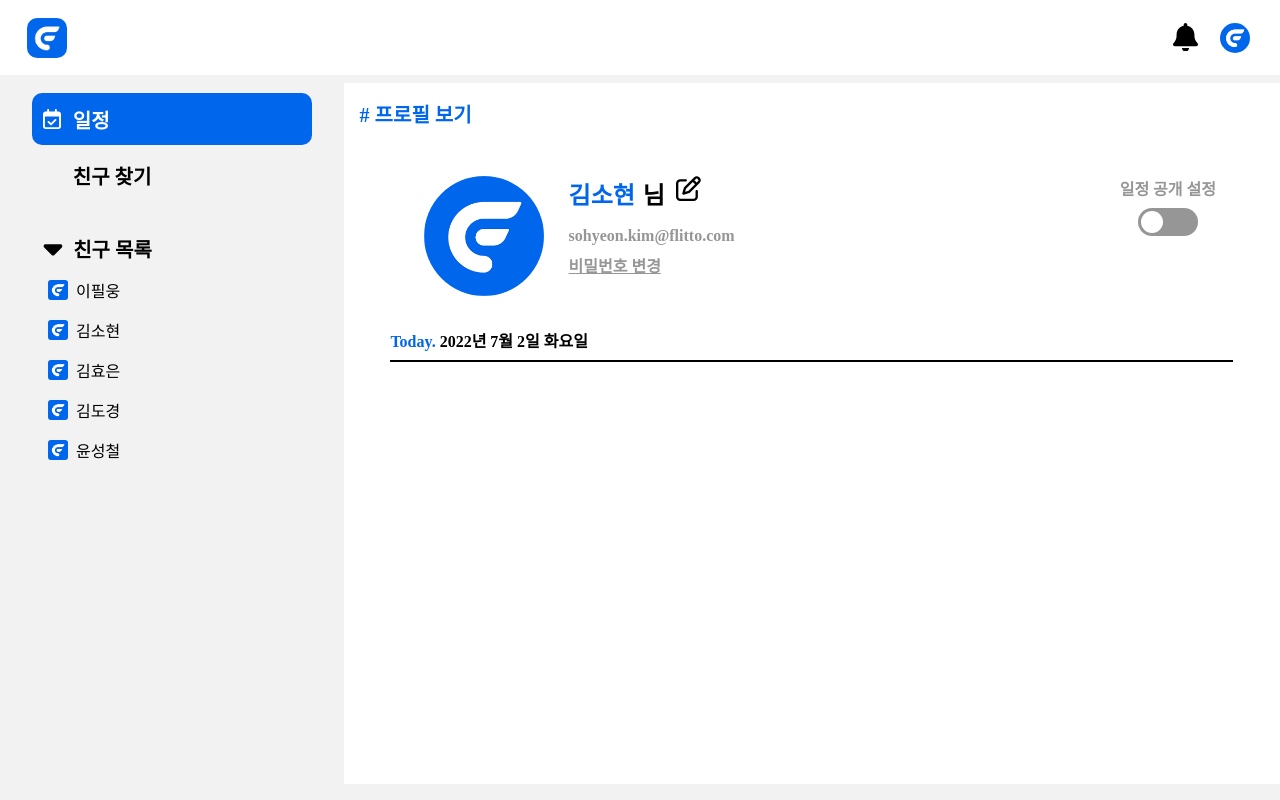
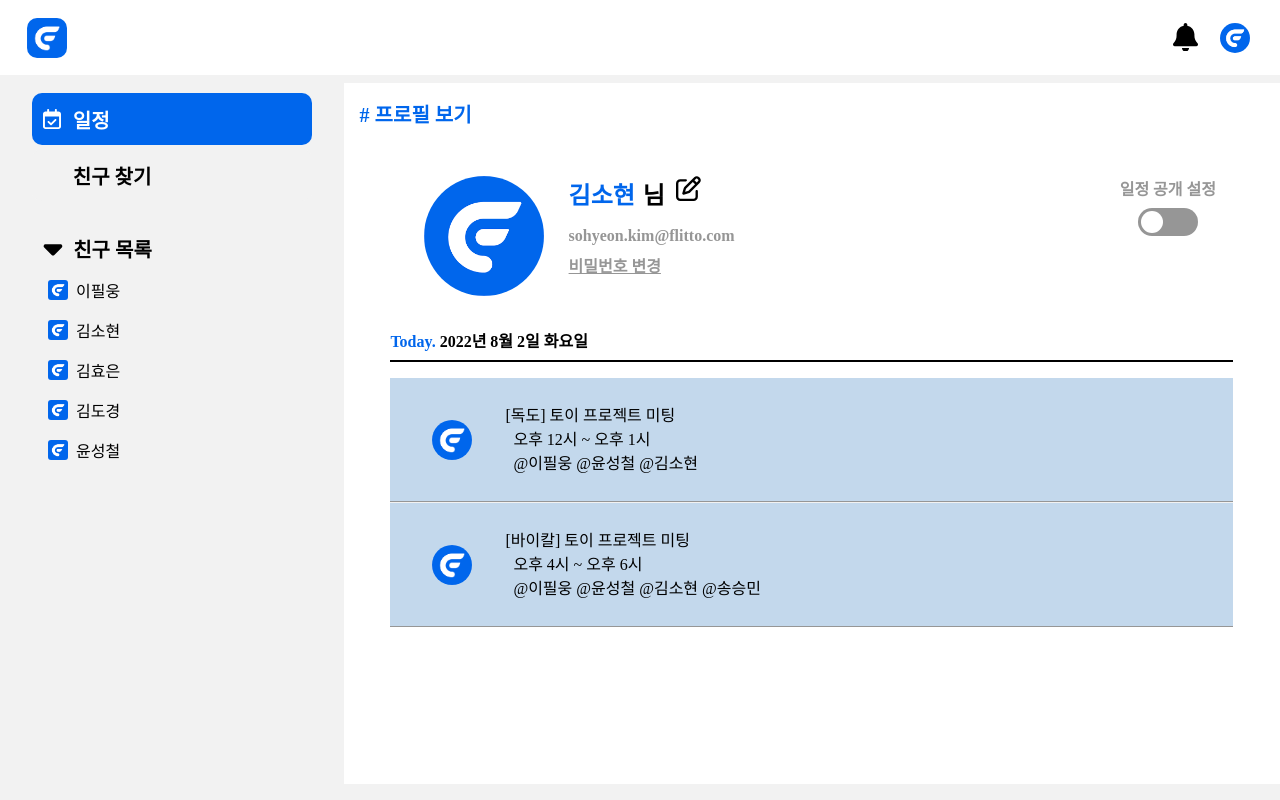
Before and after one commit to Flitto-Toyproject/toy_front_team2_front, a Vue app: page /main/profile in a window 1280 px wide. Built offline with nearby package versions, Linux system fonts and the light colour scheme.

Commit message:
refactor: 월 표기 오류 수정

```diff
--- a/src/components/profile/MainProfile.vue
+++ b/src/components/profile/MainProfile.vue
@@ -134,7 +134,7 @@ export default {
       // isMine -> 내정보인지 체크용 변수
       isMine: true,
       // isPublic -> 내정보 공개여부 체크용 변수
-      isPublic: false,
+      isPublic: true,
       modal: false,
     }
   },
@@ -153,13 +153,14 @@ export default {
       return (
         date.getFullYear() +
         '년 ' +
-        date.getMonth() +
+        String(parseInt(date.getMonth()) + 1) +
         '월 ' +
         date.getDate() +
         '일 ' +
         week[date.getDay()]
       )
     },
+    // reduce나 다른 메소드
     getParticipant(iterable) {
       let participant = ''
       for (let i of iterable) {
```
